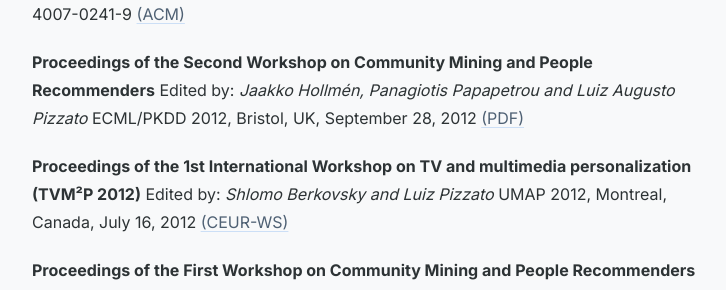
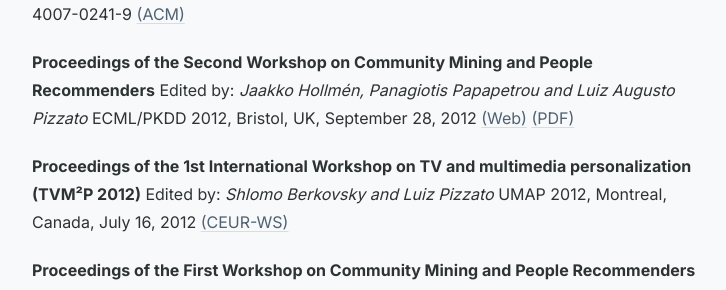
Before and after one commit to pizzato/pizzato.github.io, a Jekyll site: the page built from publications/index.markdown, in a window 1280 px wide and 900 px high, scrolled down 1873 px. Shown: the part 152-442 px from the top of the window, without its empty margins (272-998 px from the left). Built offline with Jekyll 4.4.1, drawn with Linux system fonts in a browser that asks for light colours.

Commit message:
fix: add webpage link for COMMPER 2012 workshop
Co-Authored-By: Claude Sonnet 4.5 <noreply@anthropic.com>

```diff
--- a/publications/index.markdown
+++ b/publications/index.markdown
@@ -66,7 +66,7 @@ Singapore, September 18-22, 2023. ISBN: 979-8-4007-0241-9
 **Proceedings of the Second Workshop on Community Mining and People Recommenders**
 Edited by: _Jaakko Hollmén, Panagiotis Papapetrou and Luiz Augusto Pizzato_
 ECML/PKDD 2012, Bristol, UK, September 28, 2012
-[(PDF)](https://research.ics.aalto.fi/events/commper2012/COMMPER2012.pdf)
+[(Web)](https://research.ics.aalto.fi/events/commper2012/index.html) [(PDF)](https://research.ics.aalto.fi/events/commper2012/COMMPER2012.pdf)
 
 
 
```
